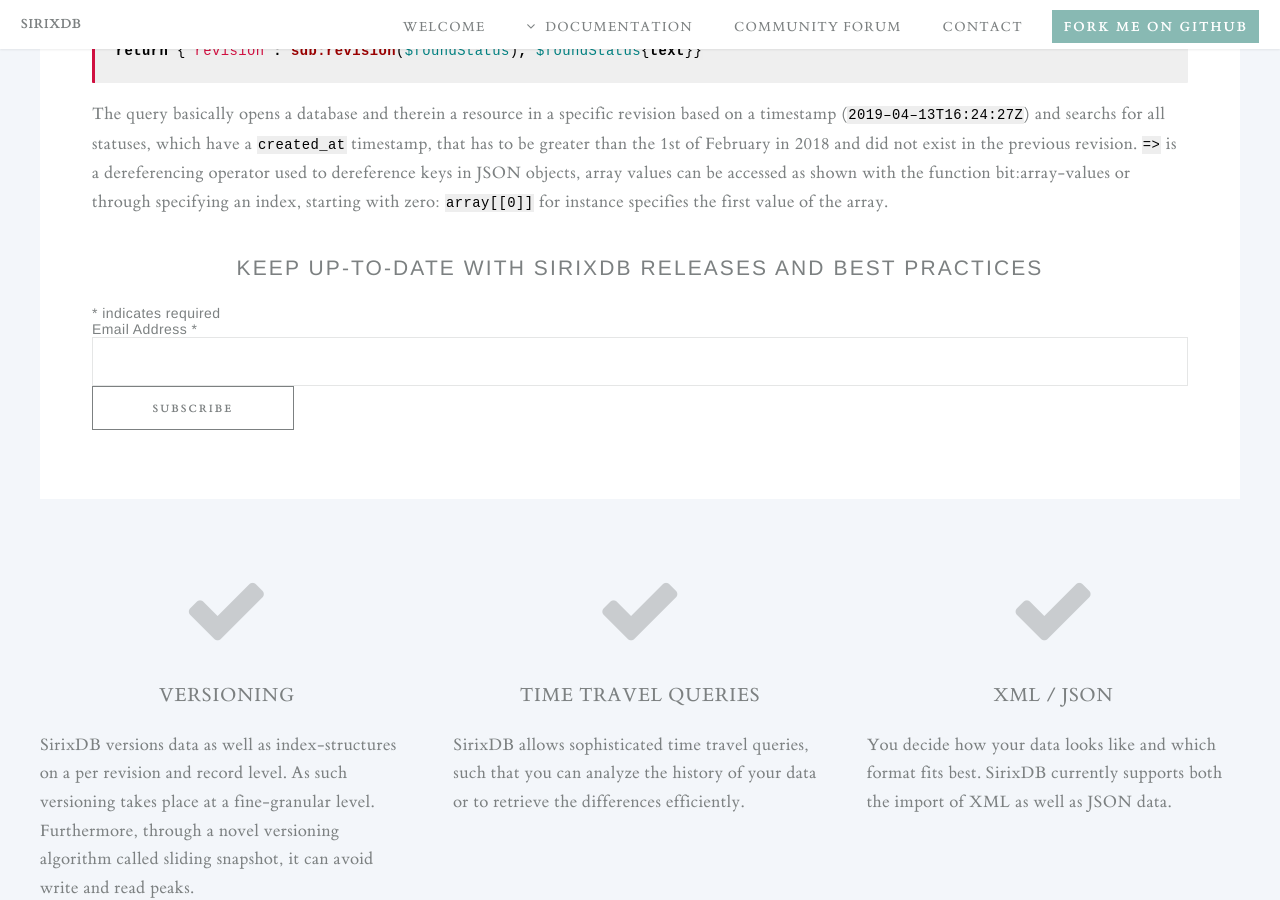
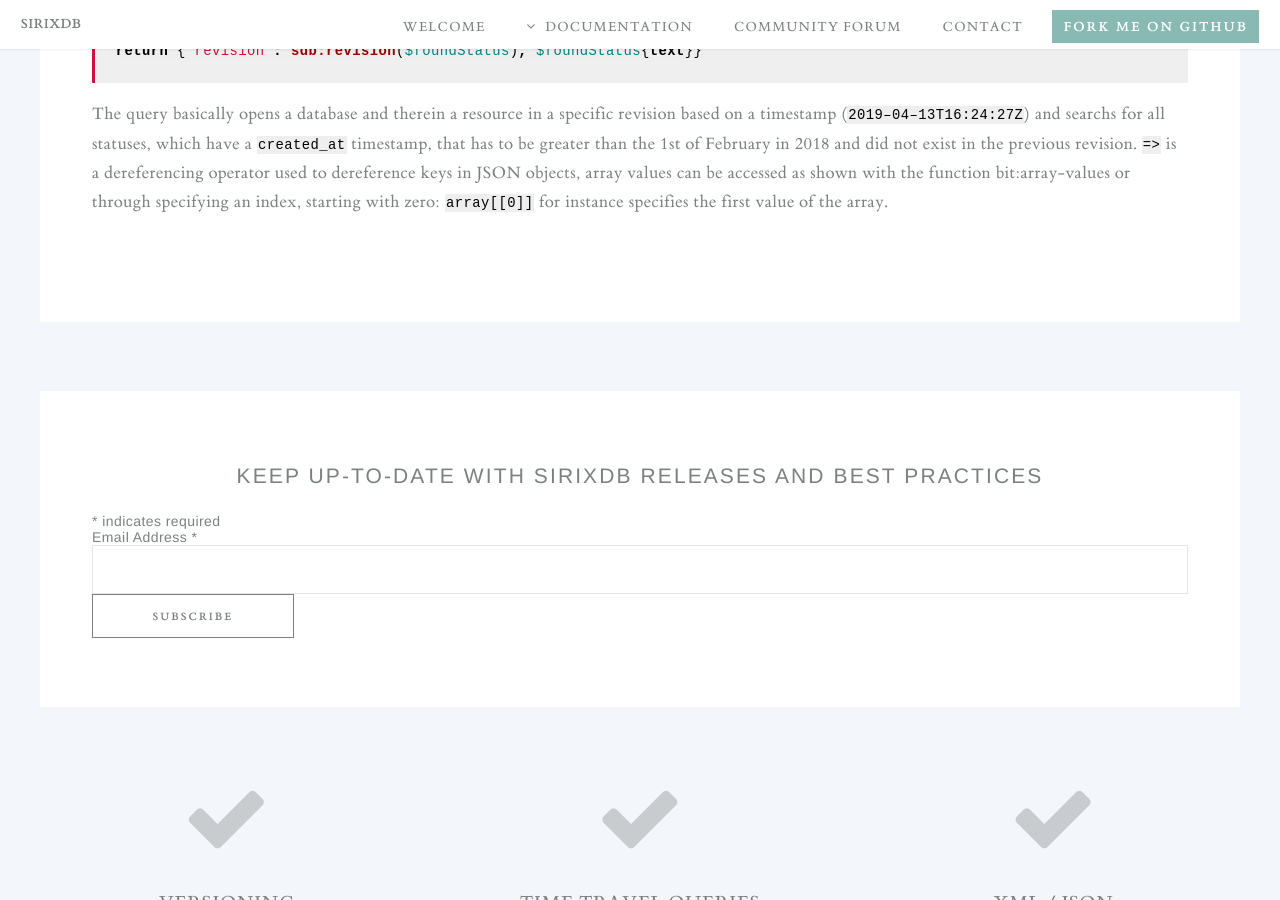
Before and after one commit to sirixdb/sirixdb.github.io, a Jekyll site: the page built from index.html, in a window 1280 px wide and 900 px high, scrolled down 2574 px. Built offline with Jekyll 4.4.1, drawn with Linux system fonts in a browser that asks for light colours; comment, search, counter and statistics services are not loaded.

Commit message:
Update index.html

```diff
--- a/index.html
+++ b/index.html
@@ -68,7 +68,9 @@
 </span></code></pre></div></div>
 
 	<p>The query basically opens a database and therein a resource in a specific revision based on a timestamp (<code>2019–04–13T16:24:27Z</code>) and searchs for all statuses, which have a <code>created_at</code> timestamp, that has to be greater than the 1st of February in 2018 and did not exist in the previous revision. <code>=&gt;</code> is a dereferencing operator used to dereference keys in JSON objects, array values can be accessed as shown with the function bit:array-values or through specifying an index, starting with zero: <code>array[[0]]</code> for instance specifies the first value of the array.</p>
+</section>
 
+<section class="wrapper style3 container special">
 	<!-- Begin Mailchimp Signup Form -->
 <link href="//cdn-images.mailchimp.com/embedcode/classic-10_7.css" rel="stylesheet" type="text/css">
 <style type="text/css">
```
